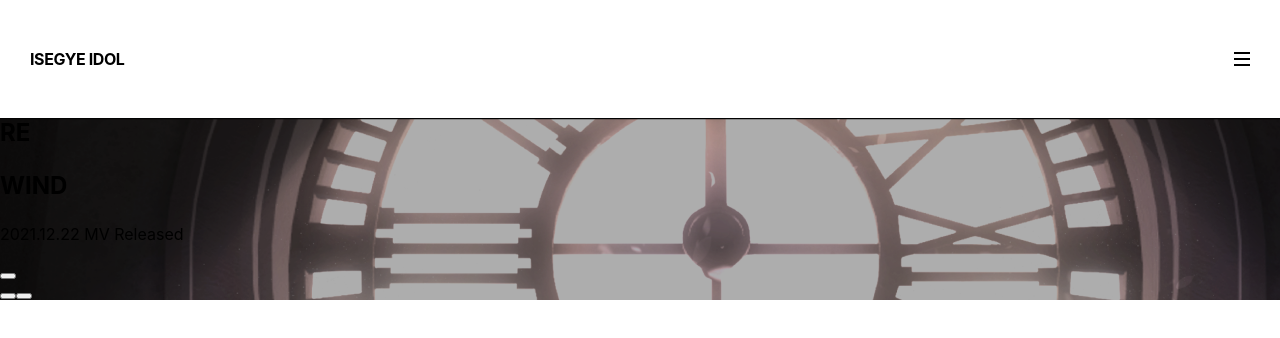
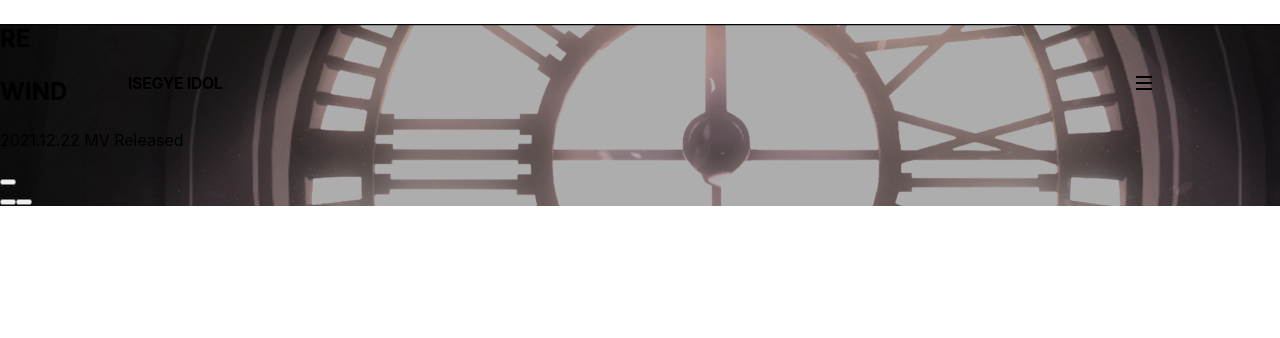
Before and after one commit to KoreaCodingKing/WakEnt, a Next.js app: page /isedol in a window 1280 px wide. Shown: the top 338 px of the page. Built offline with nearby package versions, Linux system fonts and the light colour scheme.

Commit message:
헤더 최 상위에 두기

```diff
--- a/components/isedol/IsedolHeader.tsx
+++ b/components/isedol/IsedolHeader.tsx
@@ -28,7 +28,7 @@ export const MenuBtn = ():JSX.Element => {
 
 export const IsedolHeader = (props: IsedolHeaderProps) => {
   const Left = <IsedolLogo></IsedolLogo>;
-  const Right = <MenuBtn ></MenuBtn>; // TODO : 오른쪽 부분 추가하기
+  const Right = <MenuBtn></MenuBtn>; // TODO : 오른쪽 부분 추가하기
 
   return (
     <HeaderBase
--- a/pages/isedol/index.tsx
+++ b/pages/isedol/index.tsx
@@ -9,8 +9,10 @@ const IsedolPage: NextPage = (): JSX.Element => {
   const [isOpenMenu, setIsOpenMenu] = useState(false);
 
   return (
-    <div className={styles.isedol_container}>
-      <IsedolHeader isOpenMenu={isOpenMenu}></IsedolHeader>
+    <div className={styles.isedol__container}>
+      <div className={styles.isedol_header}>
+        <IsedolHeader isOpenMenu={isOpenMenu}></IsedolHeader>
+      </div>
       <div className={styles.isedol_contents}>
         <Main></Main>
       </div>
--- a/styles/components/isedol/isedoleMain.module.scss
+++ b/styles/components/isedol/isedoleMain.module.scss
@@ -1,3 +1,12 @@
-.isedol_main__container {
+.isedol__container {
+  position: relative;
   width: 100vw;
 }
+
+.isedol_header {
+  position: absolute;
+  left: 50%;
+  z-index: 9999;
+  height: 18px;
+  transform: translate(-50%, 0);
+}
```
